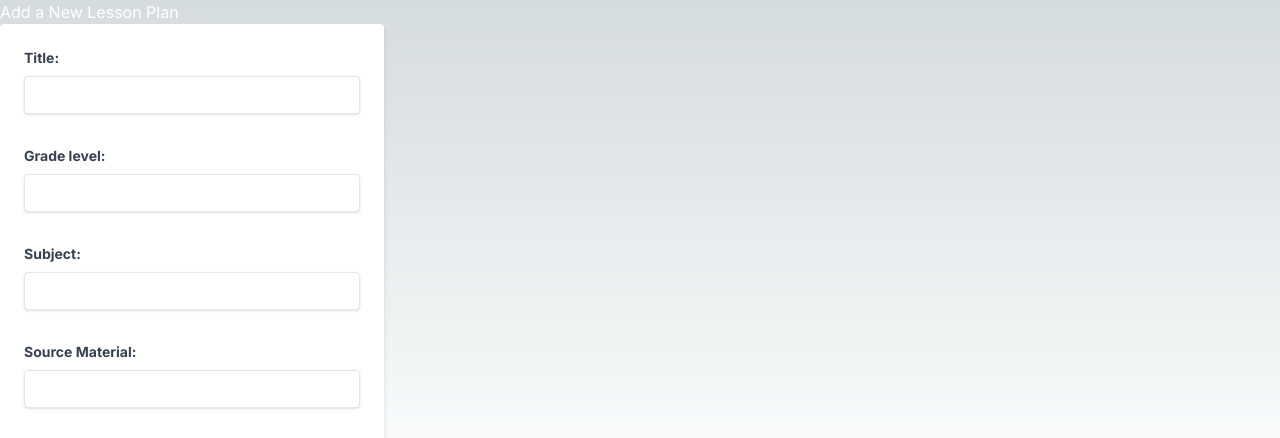
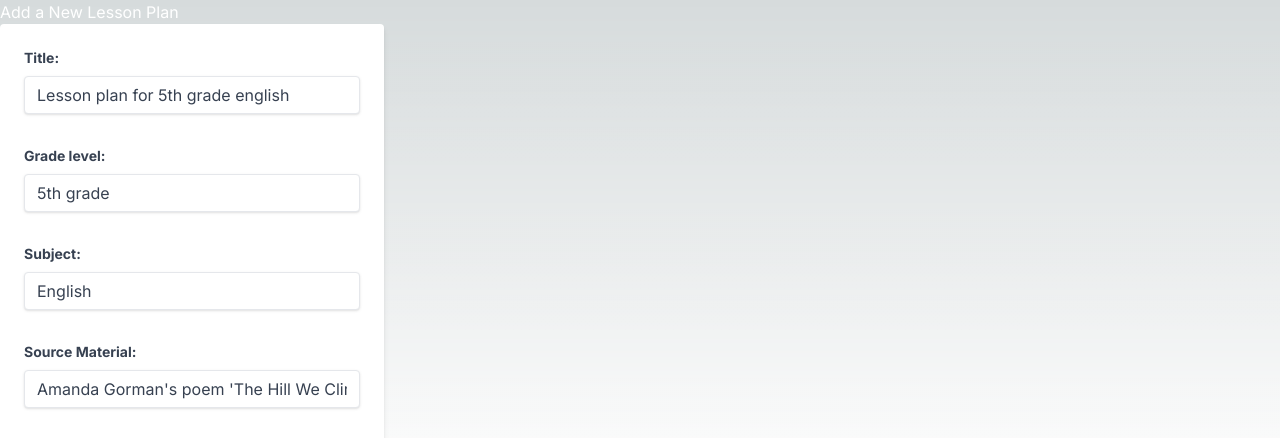
Before and after one commit to ericpron/lessonplans, a Next.js app: page / in a window 1280 px wide. Shown: the top 438 px of the page. Built offline with nearby package versions, Linux system fonts and the light colour scheme; no server answers; the database is empty.

Commit message:
gpt responds in json + fetching works

```diff
--- a/app/page.js
+++ b/app/page.js
@@ -1,4 +1,5 @@
 // import TestComponent from "@/components/TestComponent";
+import LessonPlanList from "@/components/LessonPlanList";
 import LessonPlanForm from "../components/LessonPlanForm";
 import dotenv from "dotenv";
 dotenv.config();
@@ -8,6 +9,7 @@ export default function Home() {
     <div>
       <h1 className="gray-100">Add a New Lesson Plan</h1>
       <LessonPlanForm />
+      <LessonPlanList />
       {/* <TestComponent /> */}
     </div>
   );
--- a/components/LessonPlanForm.js
+++ b/components/LessonPlanForm.js
@@ -1,17 +1,16 @@
 "use client";
 
 import { useState } from "react";
-import firestoreService from "../server/firestoreService";
+import firestoreService from "../firestoreService";
 import { generateLessonPlan } from "../gpt";
 
 function LessonPlanForm() {
-  const [title, setTitle] = useState("");
-  const [gradeLevel, setGradeLevel] = useState("");
-  const [subject, setSubject] = useState("");
-  const [sourceMaterial, setSourceMaterial] = useState("");
-  const [objectives, setObjectives] = useState("");
-  const [description, setDescription] = useState("");
-  const [procedures, setProcedures] = useState("");
+  const [title, setTitle] = useState("Lesson plan for 5th grade english");
+  const [gradeLevel, setGradeLevel] = useState("5th grade");
+  const [subject, setSubject] = useState("English");
+  const [sourceMaterial, setSourceMaterial] = useState(
+    "Amanda Gorman's poem 'The Hill We Climb'"
+  );
 
   const [submitting, setSubmitting] = useState(false);
 
@@ -19,17 +18,15 @@ function LessonPlanForm() {
     setSubmitting(true);
     event.preventDefault();
 
-    const prompt = `You are a ${subject} teacher. You are warm and witty and passionate about helping your students grow and thrive. Generate a lesson plan based on the provided subject: "${subject}", grade level: "${gradeLevel}", and source material. The source material is: "${sourceMaterial}". Respond ONLY in valid json and strip out any leading or trailing linebreaks, using the following template:
+    const prompt = `Generate a lesson plan based on the provided subject: "${subject}", grade level: "${gradeLevel}", and source material: "${sourceMaterial}". Respond ONLY in valid JSON code using the following template.
 
     Output example: {"objectives": [ "objective 1", "objective 2", "objective 3" ],
     "description": "description",
-    "procedures": "procedures"}
+    "procedures": ["procedure 1", "procedure 2", "procedure 3", ...] }
 
     Output:`;
 
     const lessonPlanContent = await generateLessonPlan(prompt);
-
-    console.log("lesson plan description: ", lessonPlanContent.description);
 
     const lessonPlan = {
       id: Date.now().toString(), // using timestamp as an example id
@@ -65,7 +62,7 @@ function LessonPlanForm() {
           class="shadow appearance-none border rounded w-full py-2 px-3 text-gray-700 leading-tight focus:outline-none focus:shadow-outline"
           id="title"
           type="text"
-          value={title}
+          value={title || "Lesson Plan for 5th Grade English"}
           onChange={(e) => setTitle(e.target.value)}
         />
       </div>
@@ -80,7 +77,7 @@ function LessonPlanForm() {
           class="shadow appearance-none border rounded w-full py-2 px-3 text-gray-700 leading-tight focus:outline-none focus:shadow-outline"
           id="gradeLevel"
           type="text"
-          value={gradeLevel}
+          value={gradeLevel || "5th grade"}
           onChange={(e) => setGradeLevel(e.target.value)}
         />
       </div>
@@ -92,7 +89,7 @@ function LessonPlanForm() {
           class="shadow appearance-none border rounded w-full py-2 px-3 text-gray-700 leading-tight focus:outline-none focus:shadow-outline"
           id="subject"
           type="text"
-          value={subject}
+          value={subject || "English"}
           onChange={(e) => setSubject(e.target.value)}
         />
       </div>
@@ -107,11 +104,11 @@ function LessonPlanForm() {
           class="shadow appearance-none border rounded w-full py-2 px-3 text-gray-700 leading-tight focus:outline-none focus:shadow-outline"
           id="sourceMaterial"
           type="text"
-          value={sourceMaterial}
+          value={sourceMaterial || "Amanda Gorman's Inauguration Poem"}
           onChange={(e) => setSourceMaterial(e.target.value)}
         />
       </div>
-      <div>
+      <div class="flex">
         <button
           class="bg-blue-500 hover:bg-blue-700 text-white font-bold py-2 px-4 rounded focus:outline-none focus:shadow-outline"
           type="submit"
@@ -119,7 +116,6 @@ function LessonPlanForm() {
         >
           Submit
         </button>
-        {/* Show loading spinner if submitting */}
         {submitting && (
           <svg
             class="animate-spin ml-3 w-5 h-5 text-gray-700"
--- /dev/null
+++ b/components/LessonPlanList.js
@@ -0,0 +1,18 @@
+import firestoreService from "../firestoreService";
+
+const LessonPlanList = async () => {
+  const lessonPlans = await firestoreService.getLessonPlans();
+  console.log("lesson plans: ", lessonPlans);
+
+  return (
+    <div>
+      <ul>
+        {lessonPlans.map((lessonPlan) => (
+          <li>{lessonPlan.title}</li>
+        ))}
+      </ul>
+    </div>
+  );
+};
+
+export default LessonPlanList;
--- a/firestoreService.js
+++ b/firestoreService.js
@@ -1,39 +1,34 @@
-import db from './firebase';
-import { doc, setDoc } from "firebase/firestore";
+import db from "./firebase";
+import {
+  doc,
+  setDoc,
+  getFirestore,
+  collection,
+  getDocs,
+} from "firebase/firestore";
 
 const firestoreService = {
   getLessonPlans: async () => {
-        const snapshot = await db.collection('lessonPlans').get();
-        return snapshot.docs.map(doc => doc.data());
+    console.log("from firestore server: ", db);
+    try {
+      const db = getFirestore();
+      const lessonPlansCollection = collection(db, "lessonPlans");
+      const snapshot = await getDocs(lessonPlansCollection);
+      return snapshot.docs.map((doc) => doc.data());
+    } catch (error) {
+      console.error("Error fetching plans: ", error);
+    }
   },
 
   addLessonPlan: async (lessonPlan) => {
-        console.log(db);
+    console.log("from firestore server: ", db);
     try {
-            await setDoc(doc(db, 'lessonPlans', lessonPlan.id), lessonPlan);
+      await setDoc(doc(db, "lessonPlans", lessonPlan.id), lessonPlan);
       console.log("Document written with ID: ", lessonPlan.id);
     } catch (error) {
       console.error("Error adding document: ", error);
     }
   },
-
-    createLessonPlan: async (title, objectives, gradeLevel) => {
-        const lessonPlanRef = doc(collection(db, "lessonPlans")); // creates a reference for a new document in the "lessonPlans" collection
-
-        const lessonPlan = {
-            id: id,
-            title: title,
-            objectives: objectives,
-            gradeLevel: gradeLevel,
-            subject: subject,
-            activities: []
-        };
-
-        await setDoc(lessonPlanRef, lessonPlan); // sets the new document with the lessonPlan data
-
-        return lessonPlanRef.id; // returns the id of the created lesson plan
-    }
-    // Add more methods here as needed
 };
 
 export default firestoreService;
--- a/gpt.js
+++ b/gpt.js
@@ -33,12 +33,23 @@ export const generateAssignment = async (prompt) => {
 
 export const generateLessonPlan = async (prompt) => {
   console.log(prompt);
+
   try {
     const response = await axios.post(
-      "https://api.openai.com/v1/completions",
+      "https://api.openai.com/v1/chat/completions",
       {
-        model: "text-davinci-003",
-        prompt,
+        model: "gpt-3.5-turbo",
+        messages: [
+          {
+            role: "system",
+            content:
+              "You are an AI teacher that is part of a service for helping teachers generate lesson plans and assignments for their students. You receive requests from teachers containing information about what lesson plans to generate. You respond ONLY in valid JSON code, so you must ensure that your response is formatted correctly.",
+          },
+          {
+            role: "user",
+            content: prompt,
+          },
+        ],
         max_tokens: 500,
         n: 1,
         stop: null,
@@ -54,7 +65,7 @@ export const generateLessonPlan = async (prompt) => {
 
     console.log(response);
     console.log("lesson plan generated!");
-    return JSON.parse(response.data.choices[0].text.trim());
+    return JSON.parse(response.data.choices[0].message.content.trim());
   } catch (error) {
     console.error(error);
     return null;
--- a/next.config.js
+++ b/next.config.js
@@ -5,4 +5,7 @@ module.exports = {
   env: {
     customKey: process.env.customKey,
   },
+  experimental: {
+    serverActions: true,
+  },
 };
```
Also changed, not shown: tailwind.config.js (+8 -7 lines), components/LessonPlan.js (added). Lines whose indentation alone changed are shown as unchanged.
